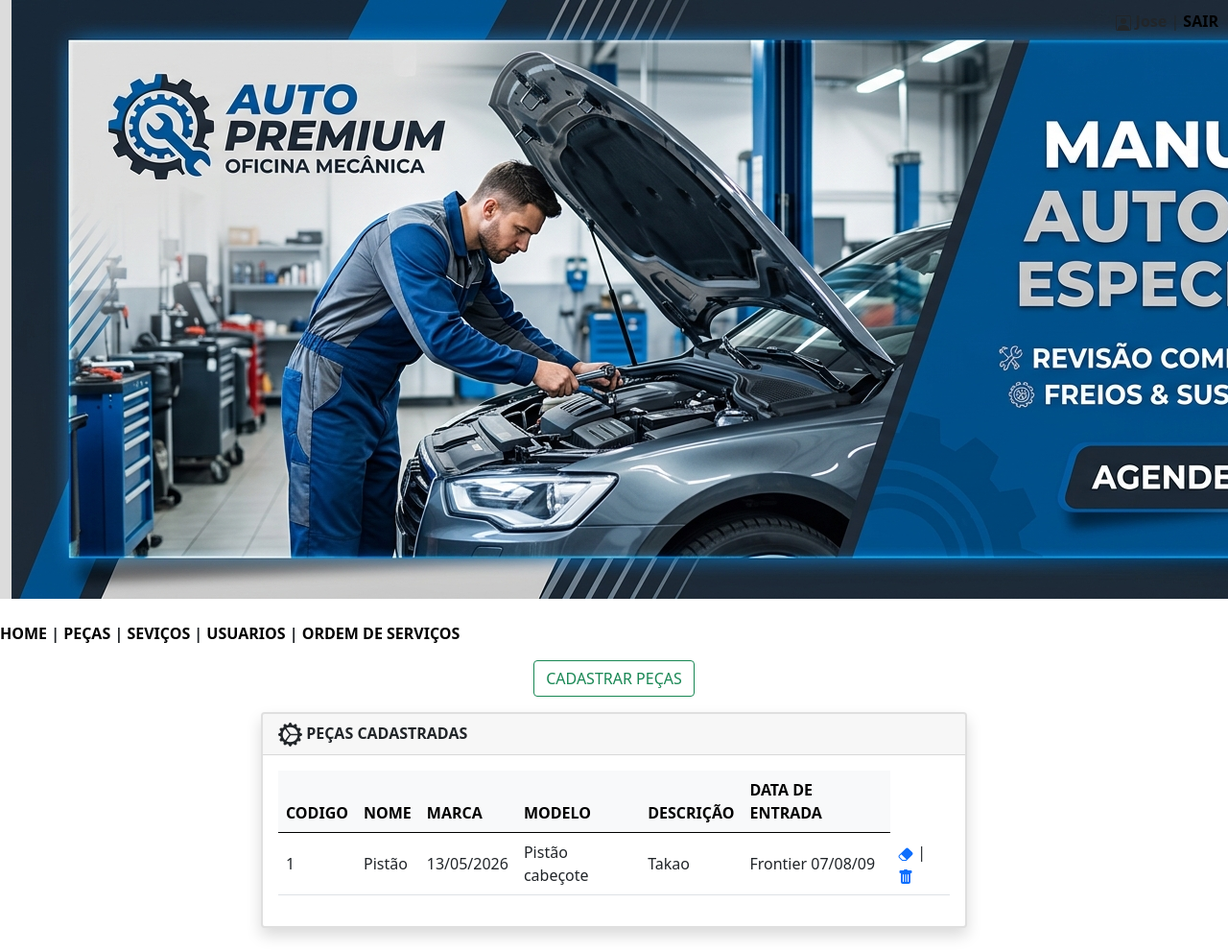
After one commit to josecontato89-debug/php_mecanica, a PHP site: page /pecas.php in a window 1280 px wide; the page is wider, and only the part inside the window is pictured. The commit adds this page. Shown: that part at 96% size. Run offline with PHP 8.4, Linux system fonts and the light colour scheme; a user stored in the database is signed in; data comes from the database, SQL or seed files in the repository.

Commit message:
Add files via upload

```diff
--- a/mecanica/menu.php
+++ b/mecanica/menu.php
@@ -0,0 +1,29 @@
+<?php
+    $funcao = $_SESSION['funcao'];
+    if ($funcao == "admin"){
+       echo "<a href='mecanica.php' style = 'color: black; text-decoration: none; font-weight: bold'>HOME</a>";
+       echo "<b> | </b>";
+       echo "<a href='pecas.php' style = 'color: black; text-decoration: none; font-weight: bold'>PEÇAS</a>";
+       echo "<b> | </b>";
+       echo "<a href='servicos.php' style = 'color: black; text-decoration: none; font-weight: bold'>SEVIÇOS</a>";
+       echo "<b> | </b>";
+       echo "<a href='usuarios.php' style = 'color: black; text-decoration: none; font-weight: bold'>USUARIOS</a>";
+       echo "<b> | </b>";
+       echo "<a href='ordens.php' style = 'color: black; text-decoration: none; font-weight: bold'>ORDEM DE SERVIÇOS</a>";
+
+    }
+    else if ($funcao == "administrativo"){
+        echo "<a href='mecanica.php' style = 'color: black; text-decoration: none; font-weight: bold'>HOME</a>";
+        echo "<b> | </b>";
+        echo "<a href='pecas.php' style = 'color: black; text-decoration: none; font-weight: bold'>PEÇAS</a>";
+        echo "<b> | </b>";
+        echo "<a href='servicos.php' style = 'color: black; text-decoration: none; font-weight: bold'>SEVIÇOS</a>";
+        echo "<b> | </b>";
+        echo "<a href='ordens.php' style = 'color: black; text-decoration: none; font-weight: bold'>ORDEM DE SERVIÇOS</a>";
+    }
+    else{
+        echo "<a href='mecanica.php' style = 'color: black; text-decoration: none; font-weight: bold'>HOME</a>";
+        echo "<b> | </b>";
+        echo "<a href='ordens_mec.php' style = 'color: black; text-decoration: none; font-weight: bold'>ORDEM DE SERVIÇOS</a>";
+    }
+?>
--- /dev/null
+++ b/mecanica/pecas.php
@@ -0,0 +1,242 @@
+<?php
+session_start();
+
+if (!isset($_SESSION['nome'])) {
+    header('Location: index.php?status=erro&msg=Acesso Negado');
+    exit();
+}
+
+$nome = $_SESSION['nome'];
+?>
+
+<!DOCTYPE html>
+<html lang="pt-br">
+
+<head>
+    <meta charset="utf-8">
+    <meta http-equiv="content-language" content="pt-br">
+    <meta name="viewport" content="width=device-width, initial-scale=1">
+
+    <link rel="icon" href="Imagens/teacher.png" type="image/png">
+    <link href="https://cdn.jsdelivr.net/npm/bootstrap@5.0.2/dist/css/bootstrap.min.css" rel="stylesheet">
+
+    <title>Mecânica</title>
+
+    <style>
+        body {
+            background-color:
+        }
+
+        .header {
+            float: right;
+        }
+    </style>
+</head>
+
+<body>
+
+<!-- HEADER -->
+<div class="container-fluid" style="background-color:#DCDCDC; text-align:center; position:relative;">
+    <img src="imagens/banner.png" alt="Logo">
+
+    <div class="header" style="position:absolute; top:10px; right:10px;">
+    <svg xmlns="http://www.w3.org/2000/svg" width="16" height="16" fill="currentColor" class="bi bi-person-square" viewBox="0 0 16 16">
+  <path d="M11 6a3 3 0 1 1-6 0 3 3 0 0 1 6 0"/>
+  <path d="M2 0a2 2 0 0 0-2 2v12a2 2 0 0 0 2 2h12a2 2 0 0 0 2-2V2a2 2 0 0 0-2-2zm12 1a1 1 0 0 1 1 1v12a1 1 0 0 1-1 1v-1c0-1-1-4-6-4s-6 3-6 4v1a1 1 0 0 1-1-1V2a1 1 0 0 1 1-1z"/>
+</svg>
+
+        <b><?= htmlspecialchars($nome) ?></b> |
+        <a href="sair.php" style="color:black; text-decoration:none; font-weight:bold;">SAIR</a>
+    </div>
+</div>
+<br/>
+        <nav>
+            <?php
+                include 'menu.php';
+            ?>
+        </nav>
+
+<!-- BOTÃO -->
+<div class="text-center my-3">
+    <button type="button" class="btn btn-outline-success" data-bs-toggle="modal" data-bs-target="#exampleModal">
+        CADASTRAR PEÇAS
+    </button>
+</div>
+
+<!-- TABELA -->
+<div class="container">
+    <div class="row justify-content-center">
+        <div class="col-md-8 mb-4">
+
+            <div class="card shadow border-2">
+                <div class="card-header">
+                <svg xmlns="http://www.w3.org/2000/svg" width="25" height="25" fill="currentColor" class="bi bi-gear-wide-connected" viewBox="0 0 16 16">
+  <path d="M7.068.727c.243-.97 1.62-.97 1.864 0l.071.286a.96.96 0 0 0 1.622.434l.205-.211c.695-.719 1.888-.03 1.613.931l-.08.284a.96.96 0 0 0 1.187 1.187l.283-.081c.96-.275 1.65.918.931 1.613l-.211.205a.96.96 0 0 0 .434 1.622l.286.071c.97.243.97 1.62 0 1.864l-.286.071a.96.96 0 0 0-.434 1.622l.211.205c.719.695.03 1.888-.931 1.613l-.284-.08a.96.96 0 0 0-1.187 1.187l.081.283c.275.96-.918 1.65-1.613.931l-.205-.211a.96.96 0 0 0-1.622.434l-.071.286c-.243.97-1.62.97-1.864 0l-.071-.286a.96.96 0 0 0-1.622-.434l-.205.211c-.695.719-1.888.03-1.613-.931l.08-.284a.96.96 0 0 0-1.186-1.187l-.284.081c-.96.275-1.65-.918-.931-1.613l.211-.205a.96.96 0 0 0-.434-1.622l-.286-.071c-.97-.243-.97-1.62 0-1.864l.286-.071a.96.96 0 0 0 .434-1.622l-.211-.205c-.719-.695-.03-1.888.931-1.613l.284.08a.96.96 0 0 0 1.187-1.186l-.081-.284c-.275-.96.918-1.65 1.613-.931l.205.211a.96.96 0 0 0 1.622-.434zM12.973 8.5H8.25l-2.834 3.779A4.998 4.998 0 0 0 12.973 8.5m0-1a4.998 4.998 0 0 0-7.557-3.779l2.834 3.78zM5.048 3.967l-.087.065zm-.431.355A4.98 4.98 0 0 0 3.002 8c0 1.455.622 2.765 1.615 3.678L7.375 8zm.344 7.646.087.065z"/>
+</svg>
+
+                    <b>PEÇAS CADASTRADAS</b>
+                </div>
+
+                <div class="card-body">
+
+                    <?php
+                    include 'conecta.php';
+
+                    $sql = "SELECT codigo,nome,marca,modelo,descricao,DATE_FORMAT(data_entrada,'%d/%m/%Y') AS data_entrada FROM pecas ORDER BY nome;";
+                    $consulta = $pdo->query($sql);
+                    $listapecas = $consulta->fetchAll(PDO::FETCH_ASSOC);
+
+                    if (count($listapecas) > 0) {
+
+                        echo "<table class='table table-hover align-middle'>";
+                        echo "<thead class='table-light'>
+                                <tr>
+                                    <th>CODIGO</th>
+                                    <th>NOME</th>
+                                    <th>MARCA</th>
+                                    <th>MODELO</th>
+                                    <th>DESCRIÇÃO</th>
+                                    <th>DATA DE ENTRADA</th>
+                                </tr>
+                              </thead>";
+
+                        echo "<tbody>";
+
+                        foreach ($listapecas as $item) {
+                            $codigo = $item['codigo'];
+                            echo "<tr>";
+                            echo "<td>" . htmlspecialchars($item['codigo']) . "</td>";
+                            echo "<td>" . htmlspecialchars($item['nome']) . "</td>";
+                            echo "<td>" . htmlspecialchars($item['data_entrada']) . "</td>";
+                            echo "<td>" . htmlspecialchars($item['descricao']) . "</td>";
+                            echo "<td>" . htmlspecialchars($item['marca']) . "</td>";
+                            echo "<td>" . htmlspecialchars($item['modelo']) . "</td>";
+                            echo "<td><a href='#' data-bs-toggle='modal' data-bs-target='#modalEditar' data-id='$codigo'><svg xmlns='http://www.w3.org/2000/svg' width='16' height='16' fill='currentColor' class='bi bi-eraser-fill' viewBox='0 0 16 16'>
+                            <path d='M8.086 2.207a2 2 0 0 1 2.828 0l3.879 3.879a2 2 0 0 1 0 2.828l-5.5 5.5A2 2 0 0 1 7.879 15H5.12a2 2 0 0 1-1.414-.586l-2.5-2.5a2 2 0 0 1 0-2.828zm.66 11.34L3.453 8.254 1.914 9.793a1 1 0 0 0 0 1.414l2.5 2.5a1 1 0 0 0 .707.293H7.88a1 1 0 0 0 .707-.293z'/>
+                          </svg></a> | <a href ='excluir.php?id=$codigo'><svg xmlns='http://www.w3.org/2000/svg' width='16' height='16' fill='currentColor' class='bi bi-trash-fill' viewBox='0 0 16 16'>
+                            <path d='M2.5 1a1 1 0 0 0-1 1v1a1 1 0 0 0 1 1H3v9a2 2 0 0 0 2 2h6a2 2 0 0 0 2-2V4h.5a1 1 0 0 0 1-1V2a1 1 0 0 0-1-1H10a1 1 0 0 0-1-1H7a1 1 0 0 0-1 1zm3 4a.5.5 0 0 1 .5.5v7a.5.5 0 0 1-1 0v-7a.5.5 0 0 1 .5-.5M8 5a.5.5 0 0 1 .5.5v7a.5.5 0 0 1-1 0v-7A.5.5 0 0 1 8 5m3 .5v7a.5.5 0 0 1-1 0v-7a.5.5 0 0 1 1 0'/>
+                          </svg></a></td>";
+                            echo "</tr>";
+                        }
+
+                        echo "</tbody>";
+                        echo "</table>";
+
+                    } else {
+                        echo "<p class='text-danger'><b>NÃO EXISTEM PEÇAS CADASTRADAS NO MOMENTO!</b></p>";
+                    }
+                    ?>
+
+                </div>
+            </div>
+
+        </div>
+    </div>
+</div>
+
+<!-- JS Bootstrap -->
+<script src="https://cdn.jsdelivr.net/npm/bootstrap@5.0.2/dist/js/bootstrap.bundle.min.js"></script>
+
+<!-- MODAL -->
+<div class="modal fade" id="exampleModal" tabindex="-1" aria-hidden="true">
+    <div class="modal-dialog">
+
+        <div class="modal-content">
+
+            <div class="modal-header">
+            <svg xmlns="http://www.w3.org/2000/svg" width="35" height="35" fill="currentColor" class="bi bi-person-add" viewBox="0 0 16 16">
+  <path d="M12.5 16a3.5 3.5 0 1 0 0-7 3.5 3.5 0 0 0 0 7m.5-5v1h1a.5.5 0 0 1 0 1h-1v1a.5.5 0 0 1-1 0v-1h-1a.5.5 0 0 1 0-1h1v-1a.5.5 0 0 1 1 0m-2-6a3 3 0 1 1-6 0 3 3 0 0 1 6 0M8 7a2 2 0 1 0 0-4 2 2 0 0 0 0 4"/>
+  <path d="M8.256 14a4.5 4.5 0 0 1-.229-1.004H3c.001-.246.154-.986.832-1.664C4.484 10.68 5.711 10 8 10q.39 0 .74.025c.226-.341.496-.65.804-.918Q8.844 9.002 8 9c-5 0-6 3-6 4s1 1 1 1z"/>
+</svg>&nbsp; &nbsp; <h5 class="modal-title">CADASTRO DE PEÇAS</h5>
+                <button type="button" class="btn-close" data-bs-dismiss="modal"></button>
+            </div>
+
+            <div class="modal-body">
+                <form action="cadastro_pecas.php" method="POST">
+                <label class="form-label">NOME</label>
+                <input type="text" name="nome" class="form-control" required/>
+                <br/>
+                <label class="form-label">MARCA</label>
+                <input type="text" name="marca" class="form-control" required/>
+                <br/>
+                <label class="form-label">MODELO</label>
+                <input type="text" name="modelo" class="form-control" required/>
+                <br/>
+                <label class="form-label">DESCRIÇÃO</label>
+                <input type="text" name="descricao" class="form-control" required/>
+                <br/>
+                <label class="form-label">DATA DE ENTRADA</label>
+                <input type="date" name="data_entrada" class="form-control" required/>
+                <br/>
+                <button type="submit" class="btn btn-outline-success">CADASTRAR </button>
+                </form>
+            </div>
+            <div class="modal-footer">
+                <button type="button" class="btn btn-outline-danger" data-bs-dismiss="modal">FECHAR</button>
+
+            </div>
+
+        </div>
+
+    </div>
+</div>
+<!-- Janela modal - editar pessoas-->
+<div class="modal fade" id="modalEditar" tabindex="-1" aria-labelledby="exampleModalLabel" aria-hidden="true">
+  <div class="modal-dialog">
+    <div class="modal-content">
+      <div class="modal-header">
+      <svg xmlns="http://www.w3.org/2000/svg" width="35" height="35" fill="currentColor" class="bi bi-person-add" viewBox="0 0 16 16">
+  <path d="M12.5 16a3.5 3.5 0 1 0 0-7 3.5 3.5 0 0 0 0 7m.5-5v1h1a.5.5 0 0 1 0 1h-1v1a.5.5 0 0 1-1 0v-1h-1a.5.5 0 0 1 0-1h1v-1a.5.5 0 0 1 1 0m-2-6a3 3 0 1 1-6 0 3 3 0 0 1 6 0M8 7a2 2 0 1 0 0-4 2 2 0 0 0 0 4"/>
+  <path d="M8.256 14a4.5 4.5 0 0 1-.229-1.004H3c.001-.246.154-.986.832-1.664C4.484 10.68 5.711 10 8 10q.39 0 .74.025c.226-.341.496-.65.804-.918Q8.844 9.002 8 9c-5 0-6 3-6 4s1 1 1 1z"/>
+</svg>&nbsp; &nbsp; <h5 class="modal-title" id="modalEditar">EDIÇÃO DE PEÇAS</h5>
+        <button type="button" class="btn-close" data-bs-dismiss="modal" aria-label="Close"></button>
+        </div>
+           <div class="modal-body">
+           <form action="editar_pecas.php" method="POST">
+            <input type="hidden" id="edit_id" name="id"/>
+            <form action="cadastro_pecas.php" method="POST">
+                <label class="form-label">NOME</label>
+                <input type="text" name="nome" class="form-control" required/>
+                <br/>
+                <label class="form-label">MARCA</label>
+                <input type="text" name="marca" class="form-control" required/>
+                <br/>
+                <label class="form-label">MODELO</label>
+                <input type="text" name="modelo" class="form-control" required/>
+                <br/>
+                <label class="form-label">DESCRIÇÃO</label>
+                <input type="text" name="descricao" class="form-control" required/>
+                <br/>
+                <label class="form-label">DATA DE ENTRADA</label>
+                <input type="date" name="data_entrada" class="form-control" required/>
+                <br/>
+                <button type="submit" class="btn btn-outline-success">CADASTRAR </button>
+                </form>
+                <button type="submit" class="btn btn-outline-success">ATUALIZAR </button>
+                </form>
+           </div>
+        <div class="modal-footer">
+        <button type="button" class="btn btn-outline-danger" data-bs-dismiss="modal">FECHAR</button>
+
+      </div>
+    </div>
+  </div>
+</div>
+<script>
+    document.getElementById('modalEditar').addEventListener('show.bs.modal', function(event){
+        let button = event.relatedTarget;
+        let id =button.getAttribute('data-id');
+        fetch('buscar_pecas.php?id=' +id)
+           .then(response=>response.json())
+           .then(data=>{
+               document.getElementById('edit_codigo').value = data.codigo;
+               document.getElementById('edit_nome').value = data.nome;
+               document.getElementById('edit_data_entrada').value = data.data_entrada;
+               document.getElementById('edit_descricao').value = data.descricao;
+               document.getElementById('edit_marca').value = data.marca;
+               document.getElementById('edit_modelo').value = data.modelo;
+           });
+    })
+</script>
+</body>
+</html>
```
Also changed, not shown: mecanica.sql (+10 -3 lines), mecanica/cadastro_pecas.php (added, +44 -0 lines), mecanica/mecanica.php (+30 -0 lines).
